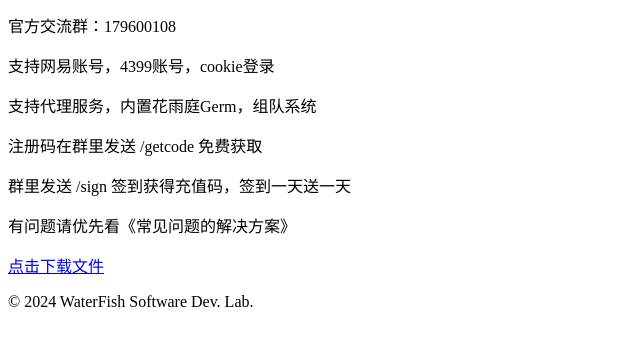
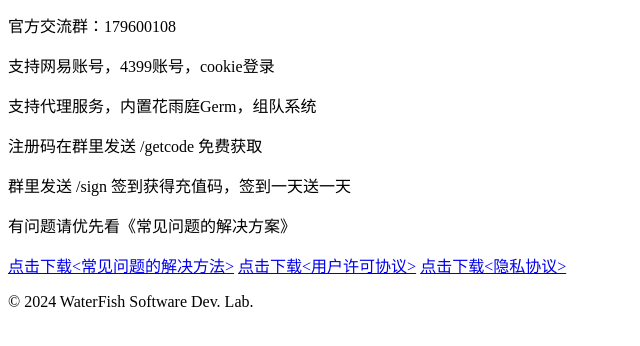
Before and after one commit to BoxMakers/BoxMakers.github.io, a plain HTML site: page index.html in a window 1280 px wide. Shown: the part 162-508 px from the top of the page, without its empty margins (0-640 px from the left). Drawn offline with Linux system fonts and the light colour scheme.

Commit message:
Update index.html

```diff
--- a/index.html
+++ b/index.html
@@ -20,7 +20,9 @@
             <p>注册码在群里发送 /getcode 免费获取</p>
             <p>群里发送 /sign 签到获得充值码，签到一天送一天</p>
             <p>有问题请优先看《常见问题的解决方案》</p>
-            <a href="https://raw.githubusercontent.com/BoxMakers/BoxMakers.github.io/bcd0fa53948a7d4dac9b6321c31ae54389a57ff0/%E5%B8%B8%E8%A7%81%E9%97%AE%E9%A2%98%E7%9A%84%E8%A7%A3%E5%86%B3%E6%96%B9%E6%A1%88.pdf" download>点击下载文件</a>
+            <a href="https://raw.githubusercontent.com/BoxMakers/BoxMakers.github.io/bcd0fa53948a7d4dac9b6321c31ae54389a57ff0/%E5%B8%B8%E8%A7%81%E9%97%AE%E9%A2%98%E7%9A%84%E8%A7%A3%E5%86%B3%E6%96%B9%E6%A1%88.pdf" download>点击下载<常见问题的解决方法></a>
+            <a href="https://raw.githubusercontent.com/BoxMakers/BoxMakers.github.io/main/%E7%94%A8%E6%88%B7%E8%AE%B8%E5%8F%AF%E5%8D%8F%E8%AE%AE.pdf" download>点击下载<用户许可协议></a>
+            <a href="https://raw.githubusercontent.com/BoxMakers/BoxMakers.github.io/03e85f527a80a651903acd6d383bc8f353217bf1/%E9%9A%90%E7%A7%81%E5%8D%8F%E8%AE%AE.pdf" download>点击下载<隐私协议></a>
         </article>
     </main>
 
```
